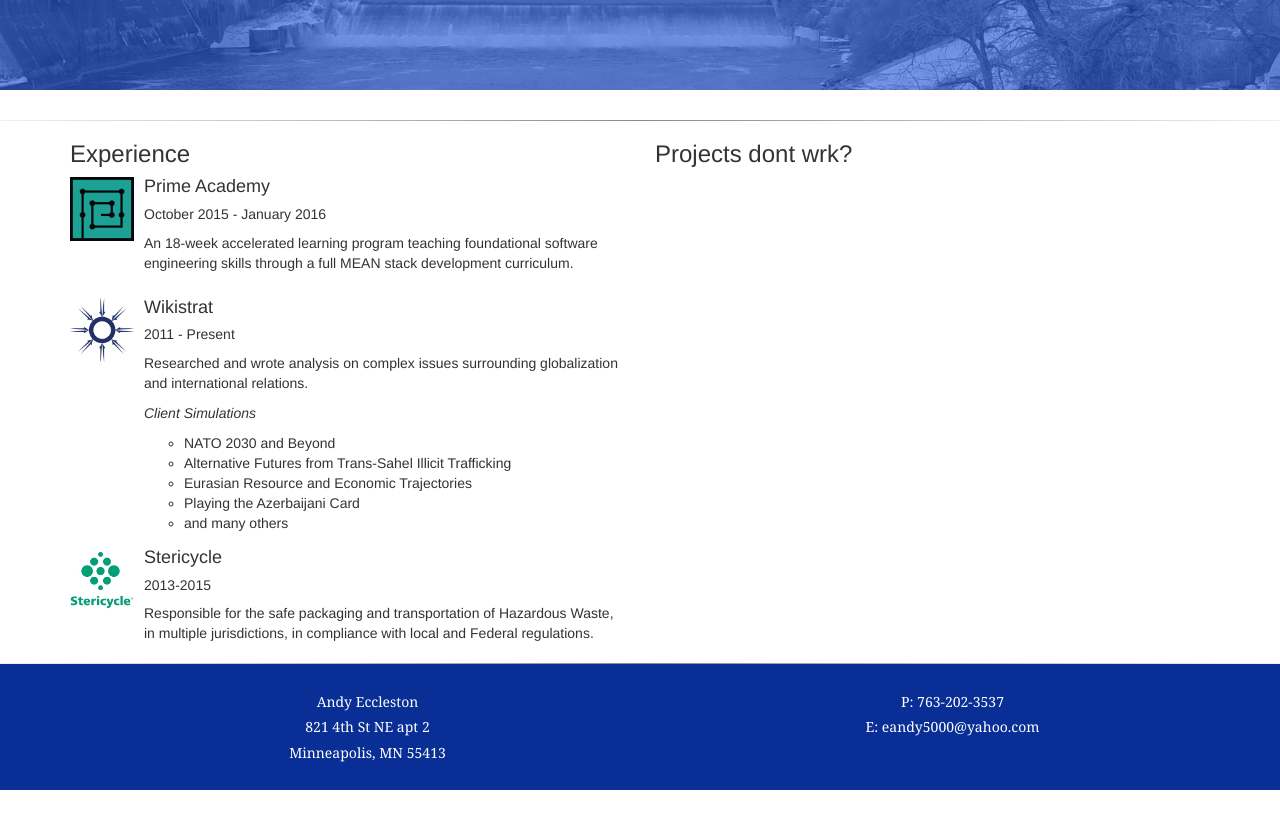
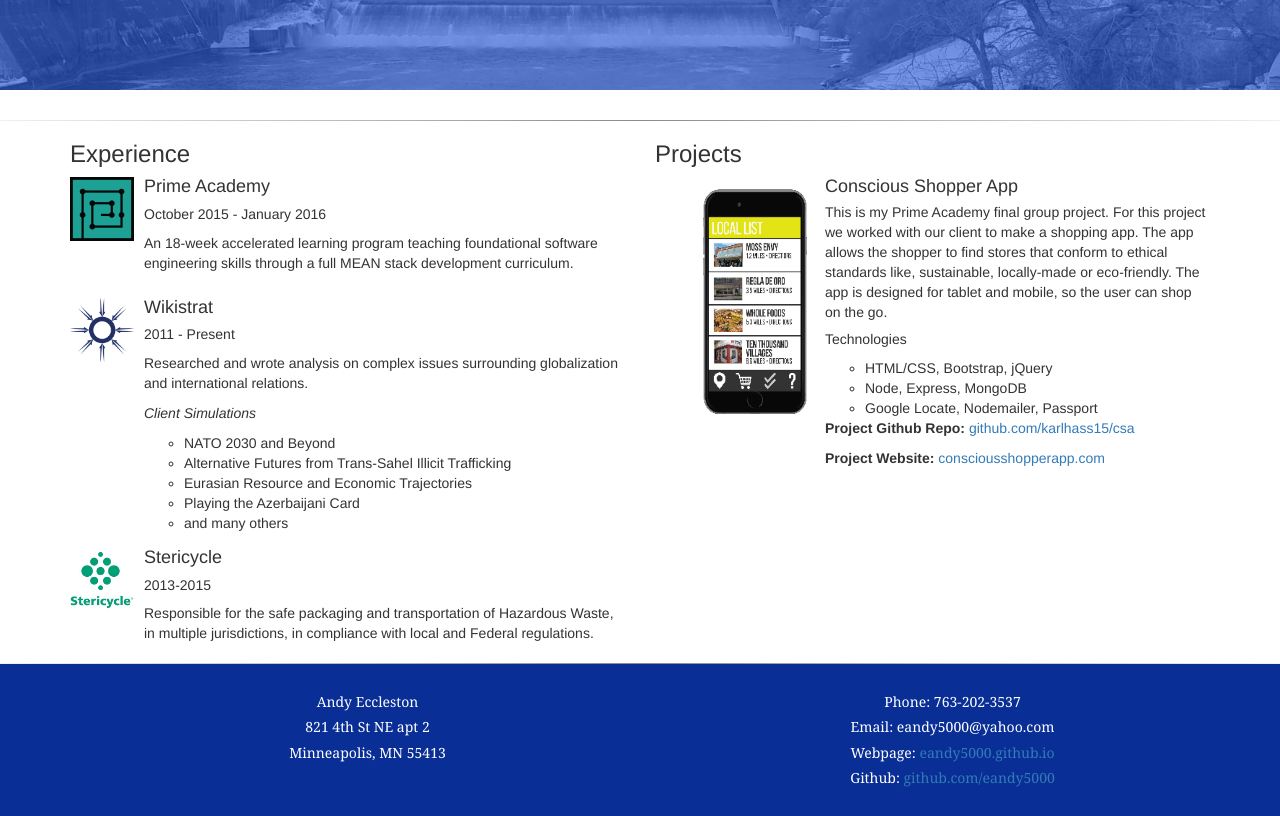
Before and after one commit to eandy5000/andy_resume_angular, a website: page index.html in a window 1280 px wide. Shown: the part 360-1176 px from the top of the page. Before the commit the page ends 1150 px from the top, so only its background shows below. Drawn offline with Linux system fonts and the light colour scheme.

Commit message:
working now

```diff
--- a/index.html
+++ b/index.html
@@ -107,25 +107,36 @@
 
 
           <div class="col-md-6">
-            <h3>Projects dont wrk?</h3>
-          </div>
-          <ul class="media-list">
+            <h3>Projects</h3>
+            <ul>
               <li class="media">
                 <div class="media-left">
                   <a href="#">
-                  <img class="media-object project-logo" src="./css/images/cons.png" alt="Prime Logo">
+                    <img class="media-object project-logo" src="./css/images/cons.png" alt="Logo">
                   </a>
                 </div>
                 <div class="media-body">
-                <h4 class="media-heading">Prime Academy <span><h5>October 2015 - January 2016</h5></span></h4>
+                  <h4 class="media-heading">Conscious Shopper App</h4>
+
                   <p>
-                    An 18-week accelerated learning program teaching foundational software engineering skills through a full MEAN stack development curriculum.
+                    This is my Prime Academy final group project. For this project we worked with our client to make a shopping app. The app allows the shopper to find stores that conform to ethical standards like, sustainable, locally-made or eco-friendly. The app is designed for tablet and mobile, so the user can shop on the go.
+                  </p>
+                  <h5>Technologies</h5>
+                  <ul>
+                    <li>HTML/CSS, Bootstrap, jQuery</li>
+                    <li>Node, Express, MongoDB</li>
+                    <li>Google Locate, Nodemailer, Passport</li>
+                  </ul>
+
+                  <p>
+                    <strong>Project Github Repo: </strong> <a href="http://github.com/karlhass15/csa">github.com/karlhass15/csa</a>
+                  </p>
+                  <p>
+                    <strong>Project Website: </strong> <a href="http://www.consciousshopperapp.com/">consciousshopperapp.com</a>
                   </p>
                 </div>
               </li>
             </ul>
-
-        </div>
           </div>
 
 
@@ -146,8 +157,10 @@
            </div>
            <div class="col-md-6">
              <ul>
-               <li><h5>P: 763-202-3537</h5></li>
-               <li><h5>E: eandy5000@yahoo.com</h5></li>
+               <li><h5>Phone: 763-202-3537</h5></li>
+               <li><h5>Email: eandy5000@yahoo.com</h5></li>
+               <li><h5>Webpage: <a href="http://eandy5000.github.io/">eandy5000.github.io</a></h5></li>
+               <li><h5>Github: <a href="http://github.com/eandy5000">github.com/eandy5000</a></h5></li>
              </ul>
            </div>
          </div>
```
Lines whose indentation alone changed are shown as unchanged.
